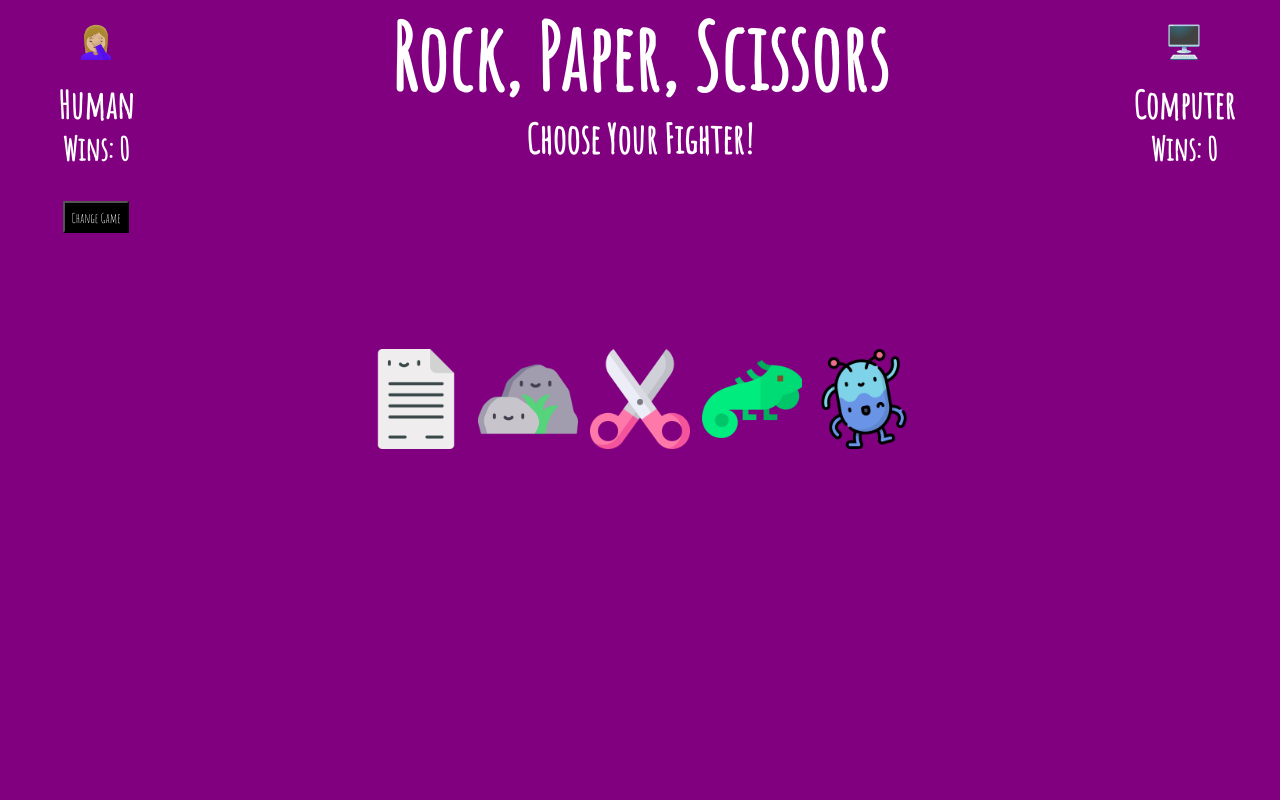
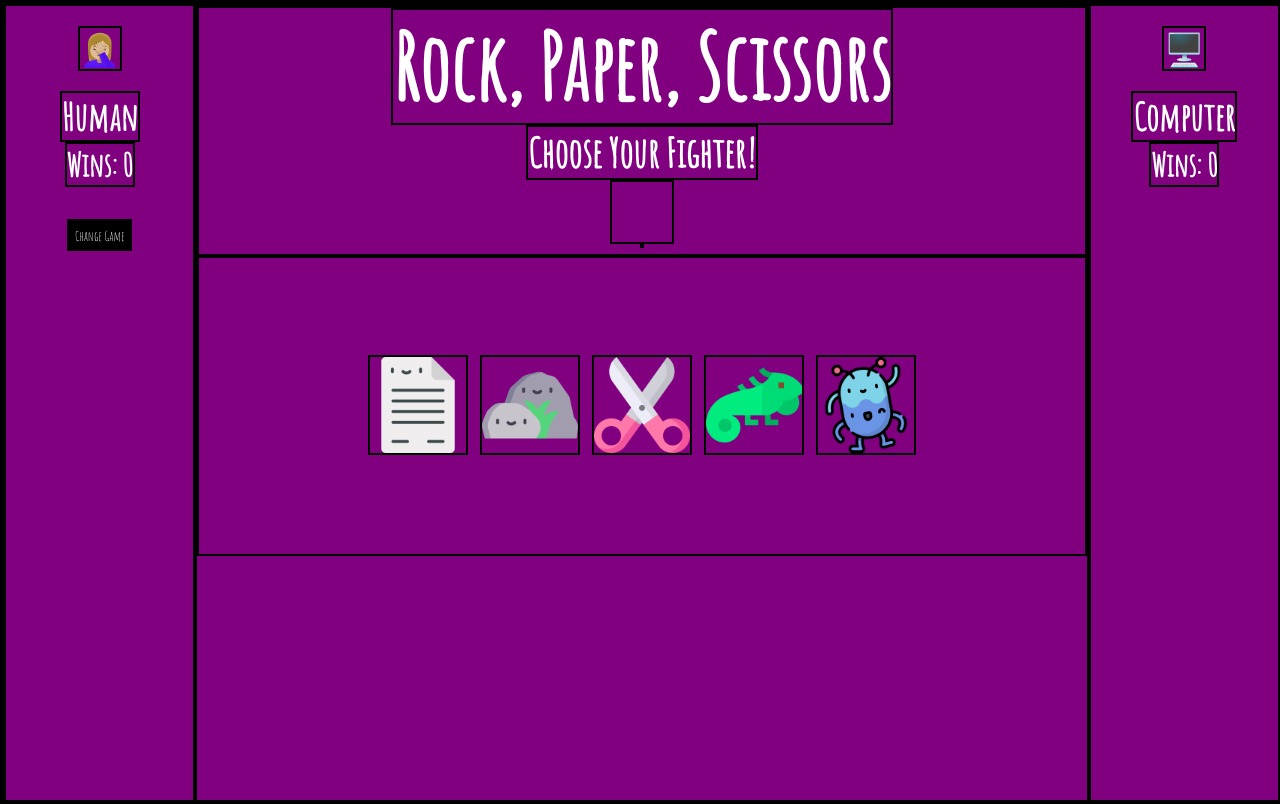
Before and after one commit to klwats/Rock-Paper-Scissors, a plain HTML site: page index.html in a window 1280 px wide. Both pictures are taken after a click on the button 640 px from the left and 486 px from the top of the page. Drawn offline with Linux system fonts and the light colour scheme.

Commit message:
Add selection display

```diff
--- a/index.html
+++ b/index.html
@@ -19,6 +19,8 @@
         <header>
             <h1>Rock, Paper, Scissors</h1>
             <h3 class="choose-game">Choose Your Game!</h3>
+            <section class="human-choice"></section>
+            <section class="computer-choice"></section>
         </header>
         <section class="buttons-container" id="buttons">
             <button class="classic-btn" id="classicButton">
@@ -32,19 +34,19 @@
         </section>
         <section class="icons" id="iconsSection">
             <button class="paper classic difficult hidden" id="paperIcon">
-                <img class="pi" id="paper" src="icons/happy-paper.png" style="width: 100px; height: 100px" alt=""></button>
+                <img class="pi image" id="paper" src="icons/happy-paper.png" style="width: 100px; height: 100px" alt=""></button>
                 <label class="paper-label hidden" for="paper">🤦🏼‍♀️</label>
             <button class="rock classic difficult hidden" id="rockIcon">
-                <img class="ri" id="rock" src="icons/happy-rocks.png" style="width: 100px; height: 100px" alt=""></button>
+                <img class="ri image" id="rock" src="icons/happy-rocks.png" style="width: 100px; height: 100px" alt=""></button>
                 <label class="rock-label hidden" for="rock">🤦🏼‍♀️</label>
             <button class="scissors classic difficult hidden" id="scissorsIcon">
-                <img class="si" id="scissors" src="icons/happy-scissors.png" style="width: 100px; height: 100px" alt=""></button>
+                <img class="si image" id="scissors" src="icons/happy-scissors.png" style="width: 100px; height: 100px" alt=""></button>
                 <label class="scissors-label hidden" for="scissors">🤦🏼‍♀️</label>
             <button class="iguana difficult hidden" id="iguanaIcon">
-                <img class="ii" id="iguana" src="icons/iguana.png" style="width: 100px; height: 100px" alt=""></button>
+                <img class="ii image" id="iguana" src="icons/iguana.png" style="width: 100px; height: 100px" alt=""></button>
                 <label class="iguana-label hidden" for="iguana">🤦🏼‍♀️</label>
             <button class="alien difficult hidden" id="alienIcon">
-                <img class="ai" id="alien" src="icons/lines-alien.png" style="width: 100px; height: 100px" alt=""></button>
+                <img class="ai image" id="alien" src="icons/lines-alien.png" style="width: 100px; height: 100px" alt=""></button>
                 <label class="alien-label hidden" for="alien">🤦🏼‍♀️</label>
         </section>
     </main>
--- a/main.js
+++ b/main.js
@@ -12,15 +12,14 @@ var difficultIcons = document.querySelectorAll('.difficult');
 var buttonsSection = document.querySelector('.buttons-container');
 var chooseGameHeader = document.querySelector('.choose-game');
 var changeGameBtn = document.querySelector('.change-btn');
-// var paperLady = document.querySelector('.paper-lady-icon');
-// var rockLady = document.querySelector('.rock-lady-icon');
-// var scissorLady = document.querySelector('.scissors-lady-icon');
-// var iguanaLady = document.querySelector('.iguana-lady-icon');
-// var alienLady = document.querySelector('.alien-lady-icon');
 var labels = document.querySelectorAll('label')
 var iconSection = document.querySelector('.icons')
 var humanWins = document.querySelector('.humanWins');
-var compWins = document.querySelector('.compWins')
+var compWins = document.querySelector('.compWins');
+var humanChoice = document.querySelector('.human-choice')
+var computerChoice = document.querySelector('.computer-choice');
+var images = document.querySelectorAll('.image')
+
 
 var classicFighters = ['rock', 'paper', 'scissors'];
 var difficultFighters = ['rock', 'paper', 'scissors', 'alien', 'iguana']
@@ -49,6 +48,8 @@ function randomFighter(array){
 function selectClassic() {
     newGame.gameType = 'classic';
     buttonsSection.classList.add('hidden');
+    iguana.classList.add('hidden')
+    alien.classList.add('hidden')
     changeGameBtn.classList.remove('hidden');
     iconSection.classList.remove('hidden');
     chooseGameHeader.innerText = 'Choose Your Fighter!';
@@ -100,20 +101,30 @@ function computerSelection() {
 }
 
 function displaySelections(array) {
-    // for (var i = 0; i < array.length; i++) {
-    //     if (newGame.computer.fighter !== array[i] && newGame.human.fighter !== array[i]) {
-    //     difficultIcons[i].classList.add('hidden')
-    //}
-//}
+    console.log(images)
+    for (var i = 0; i < images.length; i++) {
+        if (newGame.human.fighter === images[i].id) {
+            humanChoice.innerHTML = (images[i])
+        }
+    }
+
+    // humanChoice.innerHTML = newGame.human.fighter
+    // computerChoice.innerHTML = newGame.computer.fighter
+
+//     for (var i = 0; i < array.length; i++) {
+//         if (newGame.computer.fighter !== array[i] && newGame.human.fighter !== array[i]) {
+//             difficultIcons[i].classList.add('hidden')
+//     }
+//    }
     newGame.chooseWinner()
     increaseScore()
 }
 
 function increaseScore() {
     if (newGame.winner === 'human') {
-        humanWins.innerText = newGame.human.wins
+        humanWins.innerText = (`Wins: ${newGame.human.wins}`)
     } else if (newGame.winner === 'computer') {
-        compWins.innerText = newGame.computer.wins
+        compWins.innerText = (`Wins: ${newGame.computer.wins}`)
     }
     displayWinner()
 }
@@ -143,22 +154,6 @@ function displayDraw() {
 
 
 
-// [DONE]click classic button, button-container disappears and icons appear
-// [DONE]click classic and classic icons appear
-// [DONE]click difficult and difficult icons appear
-// [DONE] human selects icon and their logo is attached under their selection
-//     [DONE]function to display icon
-//      [DONE]function to switch players (computer selects)
-// [DONE]then computer randomly selects icon
-    //[DONE]//and their selection + human selection icons appear
-// [DONE]rest of the icons disappear
-// [DONE]call choosewinner method to determine winner
-// [DONE]then a winner is declared:
-        //[DONE}winner score increased by 1;
-        //[DONE]text declaring winner appears;
-        //[DONE]game resets with all of the icons
-// [DONE] function resetgame (not resetting game instance); clearing game type, fighters
-
 // display correct icons
 // display icons on correct side
 // including draw icons
--- a/styles.css
+++ b/styles.css
@@ -1,4 +1,6 @@
 * {
+    box-sizing: border-box;
+    border: solid 2px black;
     font-family: 'Amatic SC', cursive;
     color: white;
     overflow: hidden;
@@ -145,3 +147,8 @@ h1 {
     border: none;
     background-color: purple;
   }
+
+  .human-choice {
+    height: 8vh;
+    width: 8vh
+  }
```
